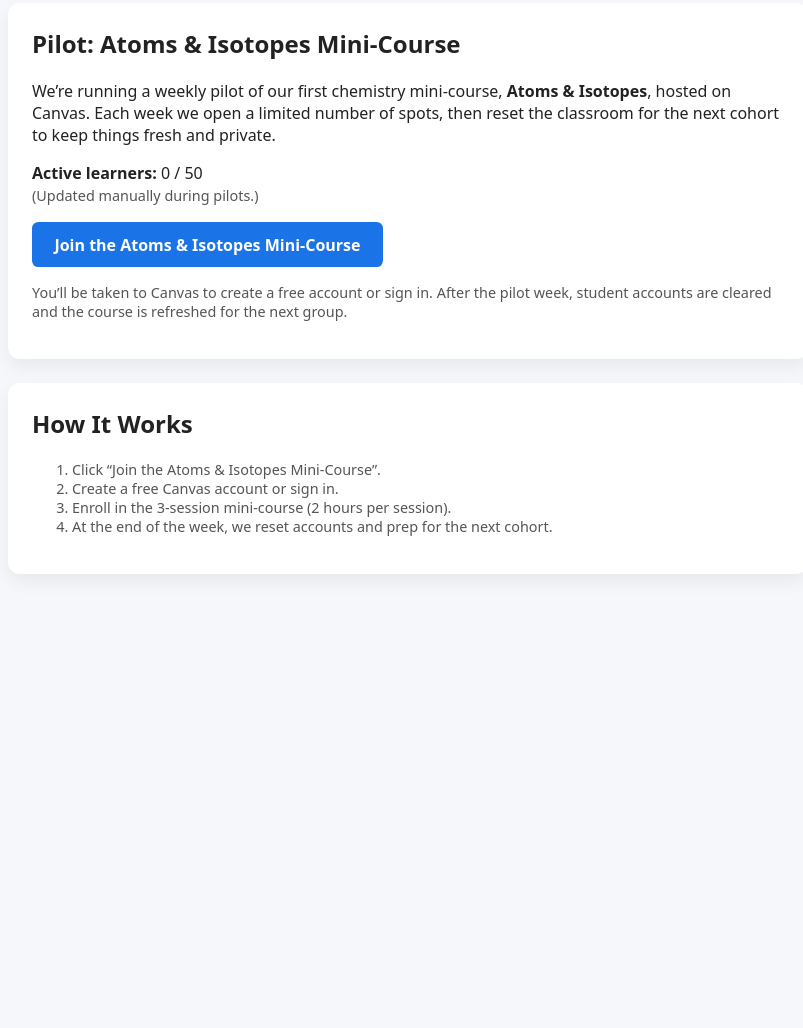
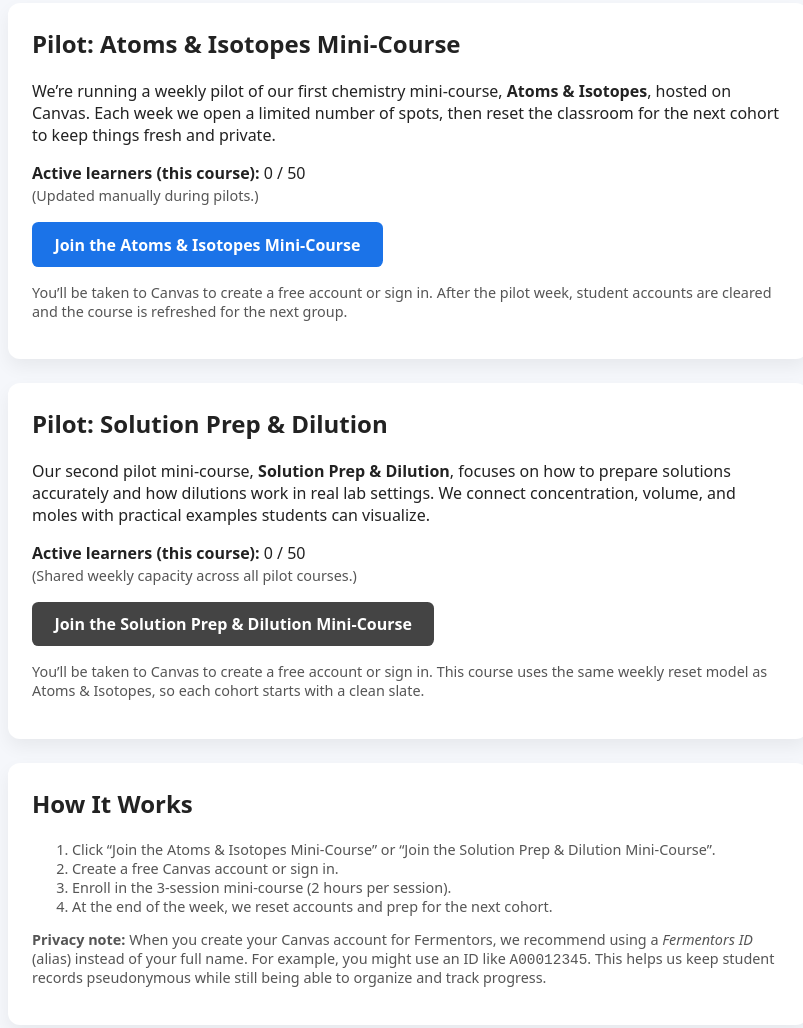
Before and after one commit to atvanwart/ferm-website, a website: page index.html in a window 1280 px wide. Shown: the part 179-1207 px from the top of the page, without its empty margins (232-1035 px from the left). Before the commit the page ends 857 px from the top, so only its background shows below. Drawn offline with Linux system fonts and the light colour scheme.

Commit message:
Update index.html

```diff
--- a/index.html
+++ b/index.html
@@ -58,6 +58,7 @@
   </header>
 
   <main>
+    <!-- Course 1: Atoms & Isotopes -->
     <section class="card">
       <h2>Pilot: Atoms &amp; Isotopes Mini-Course</h2>
       <p>
@@ -69,7 +70,7 @@
 
       <!-- Manual counter for now -->
       <p>
-        <strong>Active learners:</strong> 0 / 50<br>
+        <strong>Active learners (this course):</strong> 0 / 50<br>
         <span class="small">(Updated manually during pilots.)</span>
       </p>
 
@@ -88,14 +89,53 @@
       </p>
     </section>
 
+    <!-- Course 2: Solution Prep & Dilution -->
+    <section class="card">
+      <h2>Pilot: Solution Prep &amp; Dilution</h2>
+      <p>
+        Our second pilot mini-course, <strong>Solution Prep &amp; Dilution</strong>,
+        focuses on how to prepare solutions accurately and how dilutions work in
+        real lab settings. We connect concentration, volume, and moles with
+        practical examples students can visualize.
+      </p>
+
+      <!-- Manual counter for this course (can share the same pool of 50) -->
+      <p>
+        <strong>Active learners (this course):</strong> 0 / 50<br>
+        <span class="small">(Shared weekly capacity across all pilot courses.)</span>
+      </p>
+
+      <p style="margin-top: 1rem;">
+        <a class="btn btn-secondary"
+           href="https://canvas.instructure.com/enroll/DEJ6L9"
+           target="_blank" rel="noopener noreferrer">
+          Join the Solution Prep &amp; Dilution Mini-Course
+        </a>
+      </p>
+
+      <p class="small">
+        You’ll be taken to Canvas to create a free account or sign in.
+        This course uses the same weekly reset model as Atoms &amp; Isotopes, so
+        each cohort starts with a clean slate.
+      </p>
+    </section>
+
+    <!-- How It Works + alias note -->
     <section class="card">
       <h2>How It Works</h2>
       <ol class="small">
-        <li>Click “Join the Atoms &amp; Isotopes Mini-Course”.</li>
+        <li>Click “Join the Atoms &amp; Isotopes Mini-Course” or “Join the Solution Prep &amp; Dilution Mini-Course”.</li>
         <li>Create a free Canvas account or sign in.</li>
         <li>Enroll in the 3-session mini-course (2 hours per session).</li>
         <li>At the end of the week, we reset accounts and prep for the next cohort.</li>
       </ol>
+
+      <p class="small">
+        <strong>Privacy note:</strong> When you create your Canvas account for Fermentors,
+        we recommend using a <em>Fermentors ID</em> (alias) instead of your full name.
+        For example, you might use an ID like <code>A00012345</code>. This helps us keep
+        student records pseudonymous while still being able to organize and track progress.
+      </p>
     </section>
   </main>
 </body>
```
